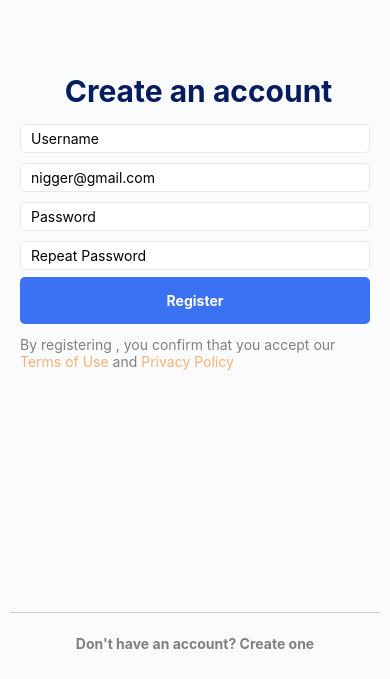
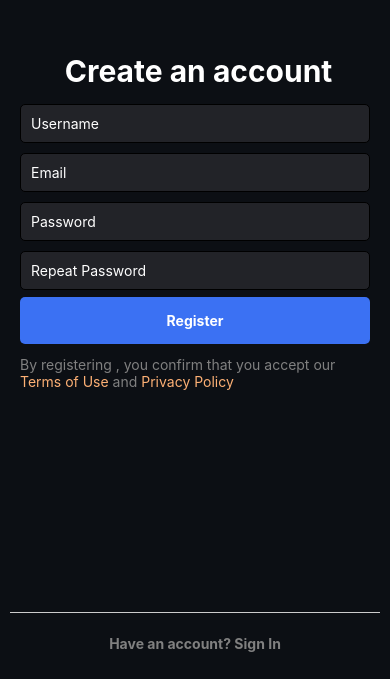
Before and after one commit to daniel9933/Git-Repo-Project, a React Native app: screen / in a window 390 px wide. Shown: the part 165-844 px from the top of the page. Built offline with nearby package versions, Linux system fonts and the light colour scheme.

Commit message:
finished sign up page
changed styles, added all the nessecary features.

```diff
--- a/App.tsx
+++ b/App.tsx
@@ -13,7 +13,7 @@ export default function App(){
 const styles = StyleSheet.create({
   root: {
     flex: 1 ,
-    backgroundColor: '#F9FBFC',
+    backgroundColor: '#0c0f14',
     justifyContent: 'center',
   },
 });
--- a/src/components/CustomInput.tsx
+++ b/src/components/CustomInput.tsx
@@ -24,11 +24,10 @@ const CustomInput: React.FC<CustomInputProps> = ({ value, setValue, placeholder,
 
 const styles = StyleSheet.create({
     container:{
-        backgroundColor: 'white',
+        backgroundColor: '#222328',
         width: '100%',
-        padding:5,
+        padding:10,
 
-        borderColor:'#e8e8e8',
         borderWidth: 1,
         borderRadius: 5, // makes the corners round
 
@@ -36,7 +35,7 @@ const styles = StyleSheet.create({
         marginVertical: 5, //prevents two custom inputs being on top of each other
     },
     input:{
-
+        color:'white',
     },
 });
 
--- a/src/screens/SignInsScreen/SignInScreen.tsx
+++ b/src/screens/SignInsScreen/SignInScreen.tsx
@@ -36,6 +36,7 @@ const SignInScreen = () => {
                     />
 
                     <CustomInput
+                        style = {styles.input}
                         placeholder='Username'
                         value={Username}
                         setValue={setUsername}
@@ -105,6 +106,9 @@ const styles = StyleSheet.create({
         marginVertical: 5, // Vertical spacing around the line
         alignSelf: 'center'
     },
+    input: {
+        color: 'white'
+    }
 
 });
 
--- a/src/screens/SignInsScreen/SignUpScreen.tsx
+++ b/src/screens/SignInsScreen/SignUpScreen.tsx
@@ -11,11 +11,19 @@ const SignUpScreen = () => {
 
 
     const onRegisterPressed = () => { // function that sends a warning when sign in is pressed
-        console.warn("Sign in");
+        console.warn("Register");
     };
 
-    const onSignUpPressed = () => { // function that sends a warning when sign up is pressed
+    const onHaveAnAccountPressed = () => { // function that sends a warning when sign up is pressed
         console.warn("Sign up");
+    };
+
+    const  onTermsPressed= () => { // function that sends a warning when terms of use are pressed
+        console.warn("onTermsPressed");
+    };
+
+    const onPolicyPressed =  () => { // function that sends a warning when privacy policy is pressed
+        console.warn("onPrivacyPressed");
     };
 
     return (
@@ -35,7 +43,7 @@ const SignUpScreen = () => {
                     />
 
                     <CustomInput
-                        placeholder='nigger@gmail.com'
+                        placeholder='Email'
                         value={email}
                         setValue={setEmail}
                         secureTextEntry={false}
@@ -63,8 +71,8 @@ const SignUpScreen = () => {
 
                     <Text style = {styles.text}>
                         By registering , you confirm that you
-                        accept our <Text style = {styles.link}>Terms of Use </Text>
-                        and <Text style = {styles.link}>Privacy Policy</Text>
+                        accept our <Text style = {styles.link} onPress={onTermsPressed}>Terms of Use </Text>
+                        and <Text style = {styles.link} onPress={onPolicyPressed}>Privacy Policy</Text>
                     </Text>
 
                 </View>
@@ -74,8 +82,8 @@ const SignUpScreen = () => {
                 <View style={styles.separatorLine} />
 
             <CustomButton
-                text="Don't have an account? Create one"
-                onPress={onSignUpPressed}
+                text="Have an account? Sign In"
+                onPress={onHaveAnAccountPressed}
                 type="TERTIARY"
             />
         </View>
@@ -109,7 +117,7 @@ const styles = StyleSheet.create({
     title: {
         fontSize: 30,
         fontWeight: 'bold',
-        color : '#051C60',
+        color : 'white',
         margin : 10,
     },
     text : {
```
